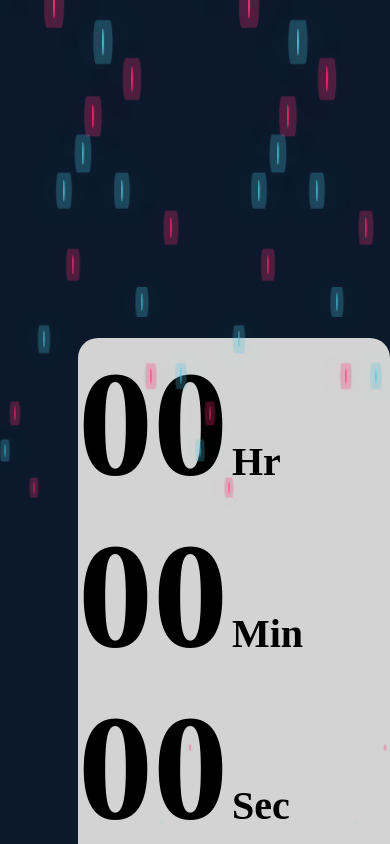
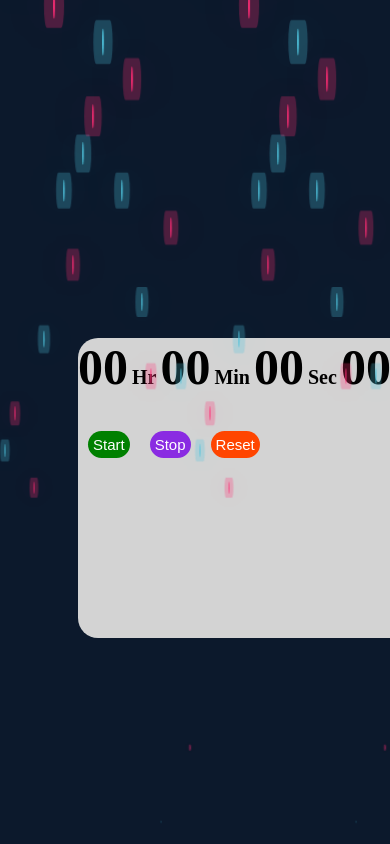
Before and after one commit to GauravJoshiJi/stopWatch, a plain HTML site: page index.html in a window 390 px wide. Drawn offline with Linux system fonts and the light colour scheme.

Commit message:
Update style.css

```diff
--- a/style.css
+++ b/style.css
@@ -85,3 +85,40 @@ body {
 #reset {
   background-color: orangered;
 }
+
+/* media quires  */
+@media screen and (max-width: 600px) {
+  .stopWatch {
+    width: 350px;
+    height: 300px;
+    background-color: lightgray;
+    position: fixed;
+    top: 40%;
+    left: 20%;
+    border-radius: 20px;
+  }
+  /* stopWatch digits  */
+  .digit {
+    font-size: 50px;
+    font-weight: bold;
+  }
+  .text {
+    font-size: 20px;
+    font-weight: bold;
+  }
+  #btn-container {
+    text-align: center;
+    margin-top: 30px;
+    display: flex;
+  }
+  .btn {
+    padding: 5px 5px;
+    font-size: 15px;
+    margin-left: 200px;
+    margin: 5px 10px;
+    color: white;
+    border: 0px;
+    cursor: pointer;
+    border-radius: 20px;
+  }
+}
```
